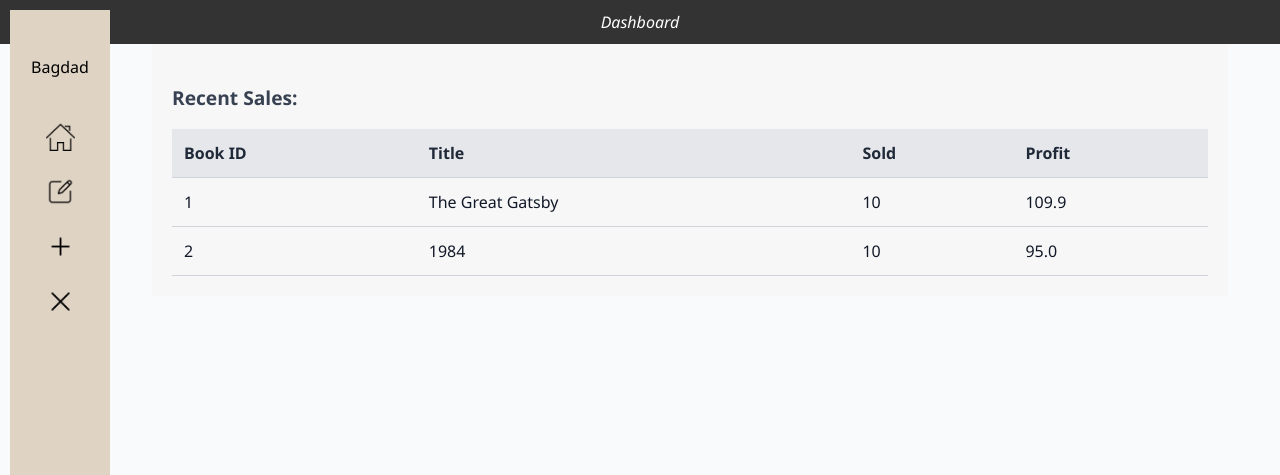
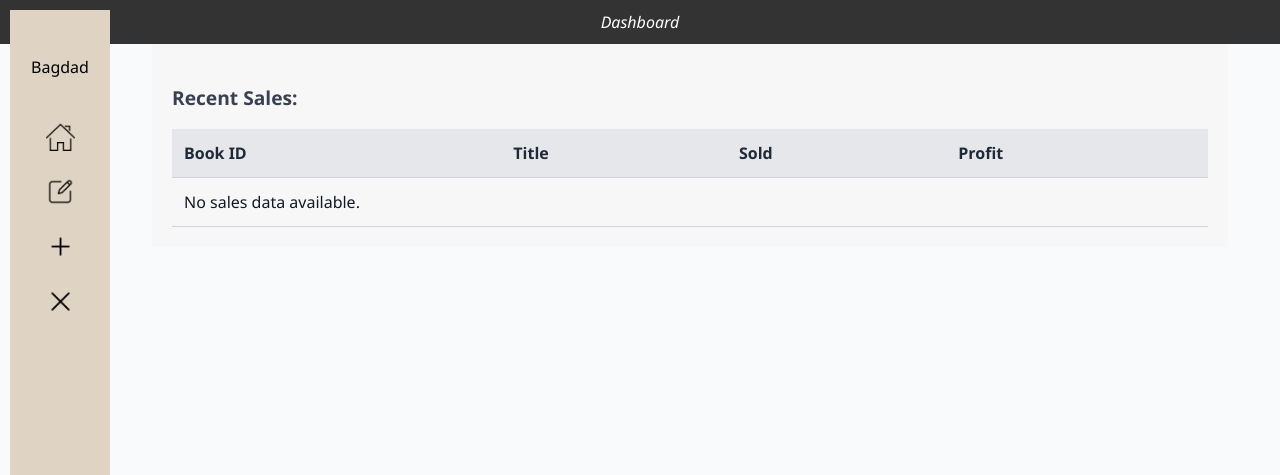
Before and after one commit to Baraah7/ITCS489, a PHP site: the page made by app/views/Admin.php in a window 1280 px wide. Shown: the top 475 px of the page. Run offline with PHP 8.4, Linux system fonts and the light colour scheme; some libraries are stand-ins or nearby versions.

Commit message:
admin.php

```diff
--- a/app/views/Admin.php
+++ b/app/views/Admin.php
@@ -33,24 +33,23 @@
                     </tr>
                 </thead>
                 <tbody>
-                    <tr>
-                        <td data-label="Book ID">1</td>
-                        <td data-label="Title">The Great Gatsby</td>
-                        <td data-label="Sold">10</td>
-                        <td data-label="Profit">109.9</td>
-                    </tr>
-                    <tr>
-                        <td data-label="Book ID">2</td>
-                        <td data-label="Title">1984</td>
-                        <td data-label="Sold">10</td>
-                        <td data-label="Profit">95.0</td>
-                    </tr>
+                    <?php if (isset($books) && is_array($books)): ?>
+                        <?php foreach ($books as $book): ?>
+                            <tr>
+                                <td data-label="Book ID"><?php echo htmlspecialchars($book['id']); ?></td>
+                                <td data-label="Title"><?php echo htmlspecialchars($book['title']); ?></td>
+                                <td data-label="Sold"><?php echo htmlspecialchars($book['sold']); ?></td>
+                                <td data-label="Profit"><?php echo htmlspecialchars($book['profit']); ?></td>
+                            </tr>
+                        <?php endforeach; ?>
+                    <?php else: ?>
+                        <tr><td colspan="4">No sales data available.</td></tr>
+                    <?php endif; ?>
                 </tbody>
             </table>
         </div>
 
         <div class="Edit-content">
-
             <form id="input-form" class="form-container">
                 <div class="form-group">
                     <label for="find">Book ID</label>
@@ -104,7 +103,6 @@
                     <input type="text" id="add-author" placeholder="Enter author's name">
                 </div>
 
-
                 <div class="form-group">
                     <label for="price">Price</label>
                     <input type="number" id="add-price" placeholder="Enter price" step="0.01">
```
